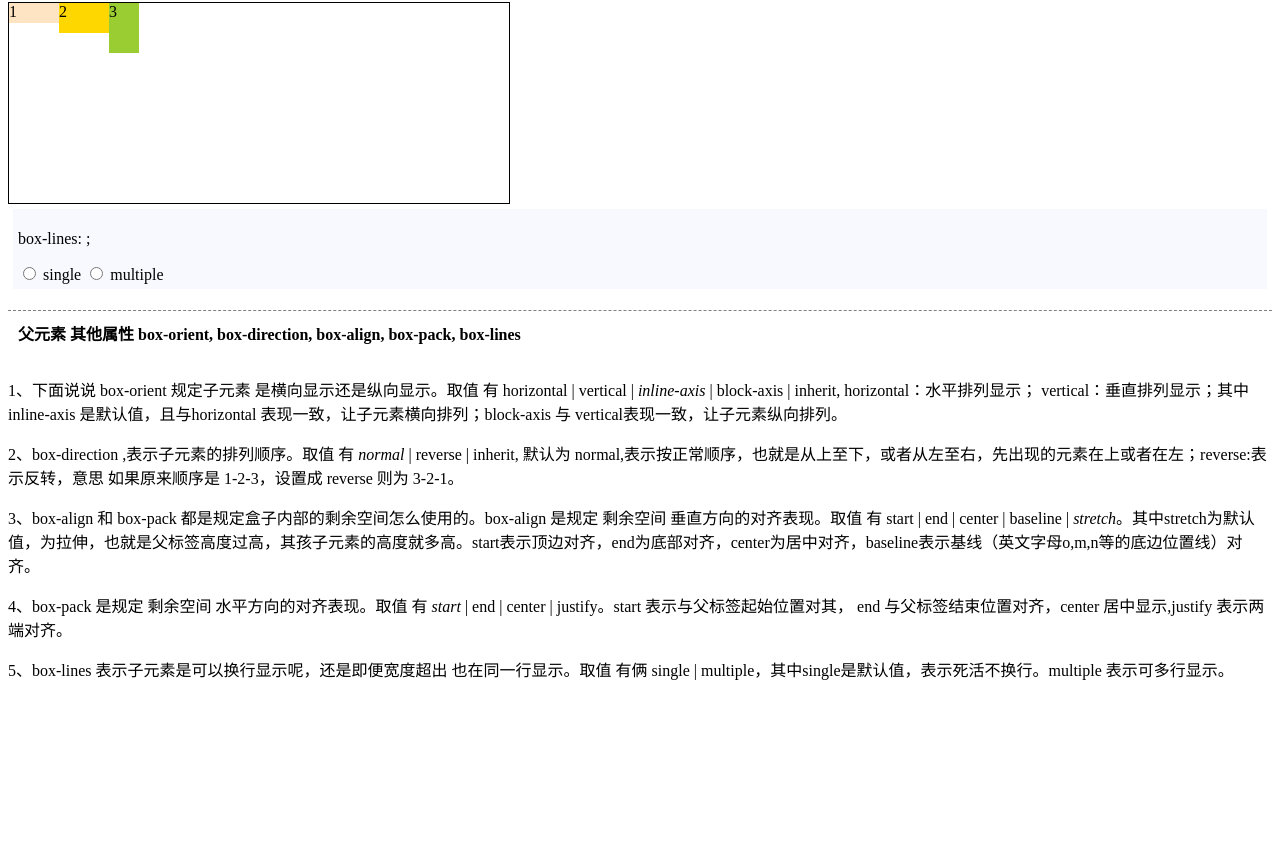
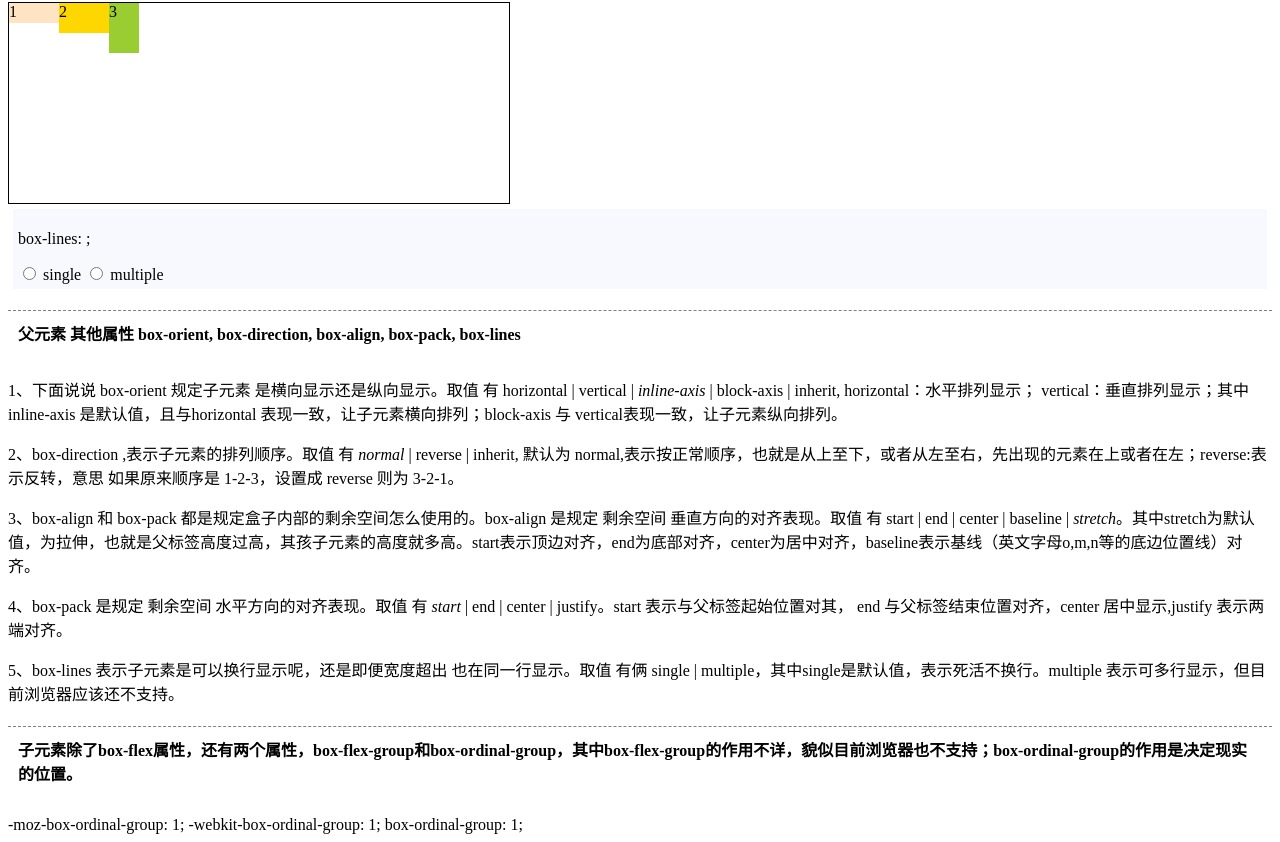
Before and after one commit to lmymoonsky/css-demo, a website: page public/flex/demo1.html in a window 1280 px wide. Shown: the part 1009-1851 px from the top of the page. Before the commit the page ends 1706 px from the top, so only its background shows below. Drawn offline with nearby package versions, Linux system fonts and the light colour scheme.

Commit message:
flex demo

```diff
--- a/public/flex/demo1.html
+++ b/public/flex/demo1.html
@@ -83,7 +83,9 @@
         <p>3、box-align 和 box-pack 都是规定盒子内部的剩余空间怎么使用的。box-align 是规定 剩余空间 垂直方向的对齐表现。取值 有 start | end | center | baseline | <em>stretch</em>。其中stretch为默认值，为拉伸，也就是父标签高度过高，其孩子元素的高度就多高。start表示顶边对齐，end为底部对齐，center为居中对齐，baseline表示基线（英文字母o,m,n等的底边位置线）对齐。</p>
         <p>4、box-pack 是规定 剩余空间 水平方向的对齐表现。取值 有 <em>start</em> | end | center | justify。start 表示与父标签起始位置对其， end 与父标签结束位置对齐，center
             居中显示,justify 表示两端对齐。</p>
-        <p>5、box-lines 表示子元素是可以换行显示呢，还是即便宽度超出 也在同一行显示。取值 有俩 single | multiple，其中single是默认值，表示死活不换行。multiple 表示可多行显示。</p>
+        <p>5、box-lines 表示子元素是可以换行显示呢，还是即便宽度超出 也在同一行显示。取值 有俩 single | multiple，其中single是默认值，表示死活不换行。multiple 表示可多行显示，但目前浏览器应该还不支持。</p>
+        <h4>子元素除了box-flex属性，还有两个属性，box-flex-group和box-ordinal-group，其中box-flex-group的作用不详，貌似目前浏览器也不支持；box-ordinal-group的作用是决定现实的位置。</h4>
+        <div>-moz-box-ordinal-group: 1; -webkit-box-ordinal-group: 1; box-ordinal-group: 1;</div>
     </div>
     <script src="https://unpkg.com/vue/dist/vue.js"></script>
     <script src="demo1.js"></script>
```
